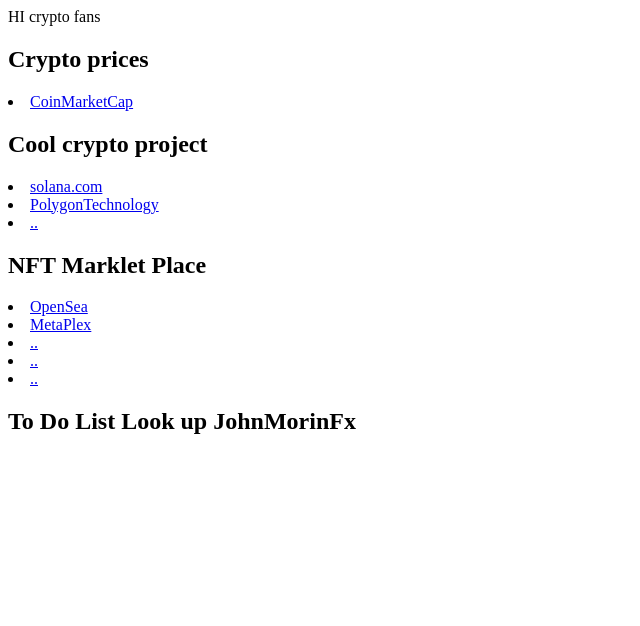
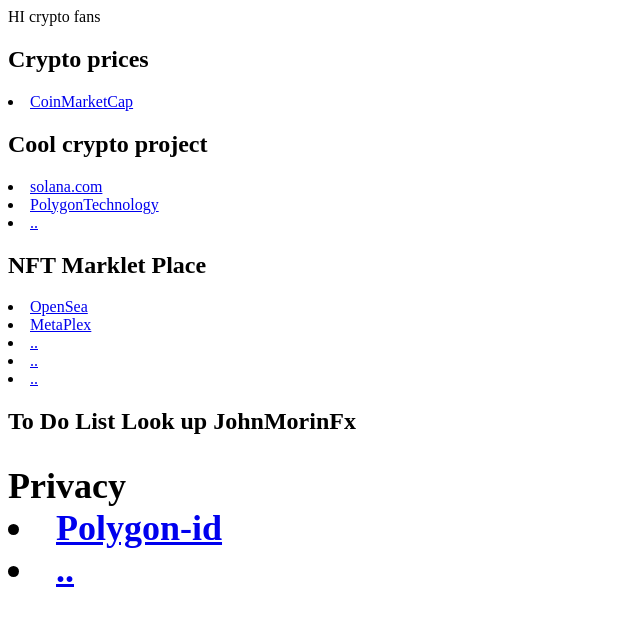
Before and after one commit to poderman/My-research-on-blockchain, a plain HTML site: page public/index.html in a window 1280 px wide. Shown: the whole page, without its empty margins (0-640 px from the left). Drawn offline with Linux system fonts and the light colour scheme.

Commit message:
Update index.html

```diff
--- a/public/index.html
+++ b/public/index.html
@@ -19,3 +19,8 @@ HI crypto fans
 
   <h2 >To Do List</2>
   <b>Look up JohnMorinFx
+
+
+   <h2 >Privacy</2>
+   <li> <a  href="https://polygon.technology/polygon-id/">Polygon-id</a>
+   <li> <a  href="...">..</a>
```
